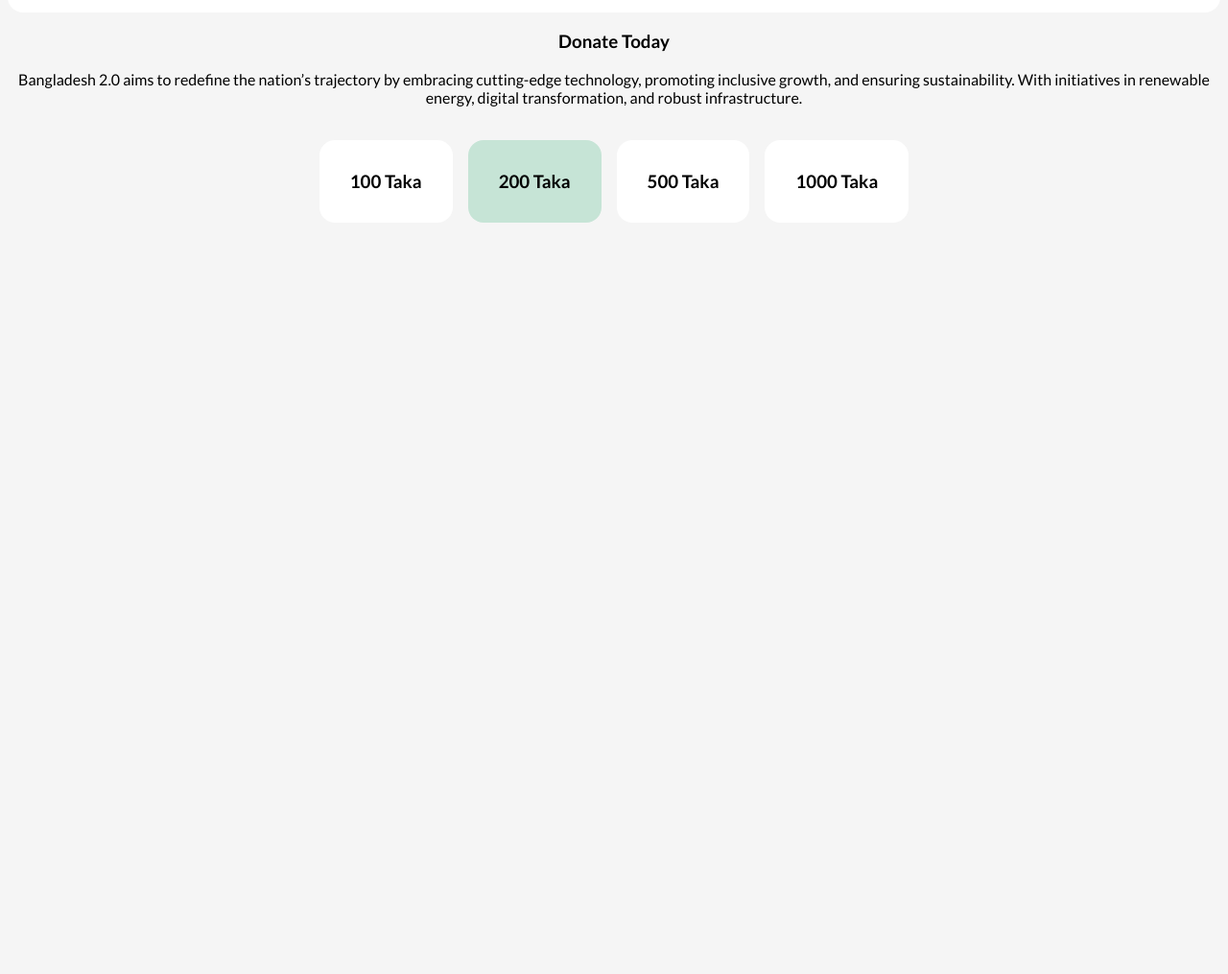
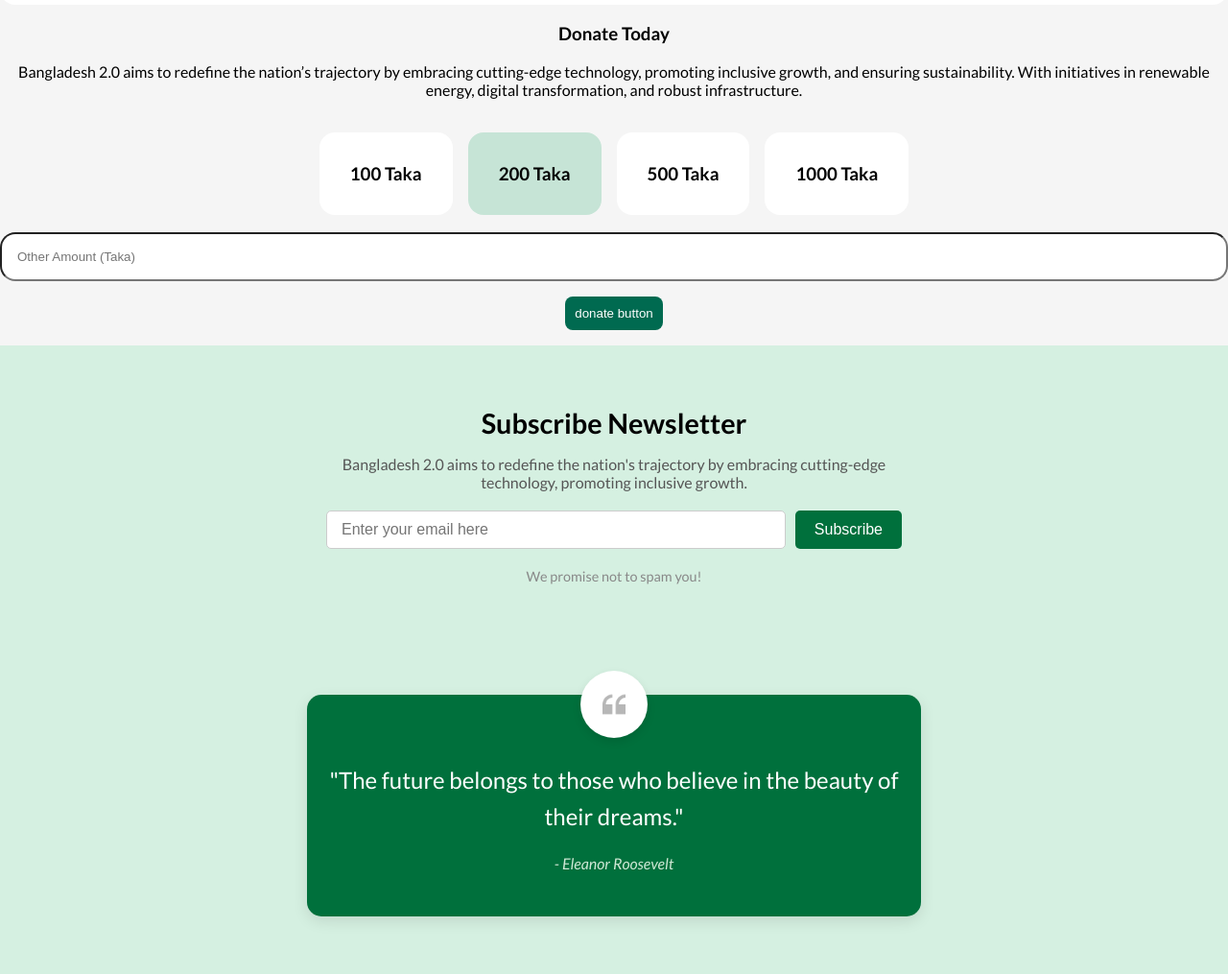
Before and after one commit to Rakibalhassan/a-1-bangladesh2.0, a plain HTML site: page index.html in a window 1280 px wide. Shown: the part 2431-3446 px from the top of the page at 96% size. Before the commit the page ends 2689 px from the top, so only its background shows below. Drawn offline with Linux system fonts and the light colour scheme.

Commit message:
added quote seq and newletter

```diff
--- a/index.html
+++ b/index.html
@@ -253,6 +253,49 @@
         <h3 style="background-color: white; padding: 2rem; border-radius: 1rem;">1000 Taka</h3>
     </div>
 
+    <div style="display: flex;flex-direction: column; justify-content: center;">
+        <input style="padding: 1rem; border-radius: 1rem;" placeholder="Other Amount (Taka)" type="text">
+        <div style="margin: auto;">
+            <button class="button-green" style="width: fit-content; margin: 1rem;">donate button</button>
+        </div>
+    </div>
+
+
+
+
+    <!-- newsletter section  -->
+    <div class="newsletter-section">
+        <div class="newsletter-container">
+          <h2 class="newsletter-title">Subscribe Newsletter</h2>
+          <p class="newsletter-description">
+            Bangladesh 2.0 aims to redefine the nation's trajectory by embracing cutting-edge technology, promoting inclusive growth.
+          </p>
+          <form class="newsletter-form">
+            <input type="email" class="newsletter-input" placeholder="Enter your email here" required>
+            <button type="submit" class="newsletter-button">Subscribe</button>
+          </form>
+          <p class="newsletter-footer">We promise not to spam you!</p>
+        </div>
+      </div>
+
+
+
+
+
+      <!-- ///quote section  -->
+
+      <div class="quote-section">
+        <div class="quote-container">
+          <div class="quote-icon">
+            <img src="./assets/quote-bg.png" alt="Quote Icon">
+          </div>
+          <p class="quote-text">
+            "The future belongs to those who believe in the beauty of their dreams."
+          </p>
+          <p class="quote-author">- Eleanor Roosevelt</p>
+        </div>
+      </div>
+
 
 
   </body>
--- a/style.css
+++ b/style.css
@@ -89,3 +89,152 @@ text-align: left;
     background-color: rgb(247, 235, 207);
 }
 /* .recent news */
+
+
+
+
+
+
+
+
+
+
+
+
+
+
+
+/* newsletter */
+
+
+/* styles.css */
+
+body {
+    font-family: Arial, sans-serif;
+    margin: 0;
+    padding: 0;
+    background-color: #f4f4f4;
+  }
+
+  .newsletter-section {
+    background-color: #d5f0e1; /* Light green */
+    padding: 40px 20px;
+    display: flex;
+    justify-content: center;
+    align-items: center;
+  }
+
+  .newsletter-container {
+    max-width: 600px;
+    text-align: center;
+  }
+
+  .newsletter-title {
+    font-size: 1.8rem;
+    font-weight: bold;
+    margin-bottom: 10px;
+  }
+
+  .newsletter-description {
+    font-size: 1rem;
+    color: #555;
+    margin-bottom: 20px;
+  }
+
+  .newsletter-form {
+    display: flex;
+    justify-content: center;
+    gap: 10px;
+    margin-bottom: 20px;
+  }
+
+  .newsletter-input {
+    flex: 1;
+    padding: 10px 15px;
+    border: 1px solid #ccc;
+    border-radius: 5px;
+    font-size: 1rem;
+  }
+
+  .newsletter-button {
+    padding: 10px 20px;
+    background-color: #00703c; /* Dark green */
+    color: #fff;
+    border: none;
+    border-radius: 5px;
+    font-size: 1rem;
+    cursor: pointer;
+  }
+
+  .newsletter-button:hover {
+    background-color: #005a30;
+  }
+
+  .newsletter-footer {
+    font-size: 0.9rem;
+    color: #888;
+  }
+
+
+
+
+
+
+
+
+  /* quote seciton  */
+
+  /* styles.css */
+
+  /* Quote Section Styles */
+  .quote-section {
+    background-color: #d5f0e1; /* Light green */
+    padding: 60px 20px;
+    display: flex;
+    justify-content: center;
+    align-items: center;
+  }
+
+  .quote-container {
+    max-width: 600px;
+    text-align: center;
+    position: relative;
+    padding: 30px 20px;
+    background-color: #00703c; /* Dark green */
+    color: #ffffff;
+    border-radius: 15px;
+    box-shadow: 0 5px 15px rgba(0, 0, 0, 0.1);
+  }
+
+  .quote-icon {
+    position: absolute;
+    top: -25px;
+    left: 50%;
+    transform: translateX(-50%);
+    background-color: #ffffff;
+    padding: 10px;
+    border-radius: 50%;
+    width: 50px;
+    height: 50px;
+    display: flex;
+    justify-content: center;
+    align-items: center;
+    box-shadow: 0 4px 10px rgba(0, 0, 0, 0.1);
+  }
+
+  .quote-icon img {
+    width: 24px;
+    height: 24px;
+  }
+
+  .quote-text {
+    font-size: 1.5rem;
+    margin: 40px 0 20px;
+    line-height: 1.6;
+  }
+
+  .quote-author {
+    font-size: 1rem;
+    font-style: italic;
+    color: #cfe8d5;
+  }
```
